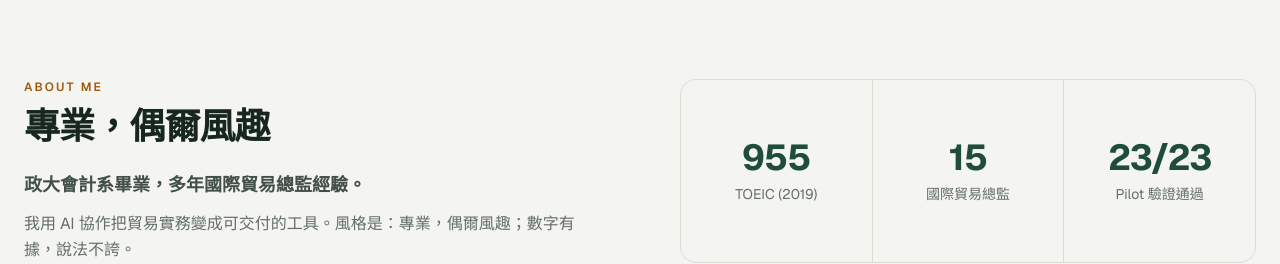
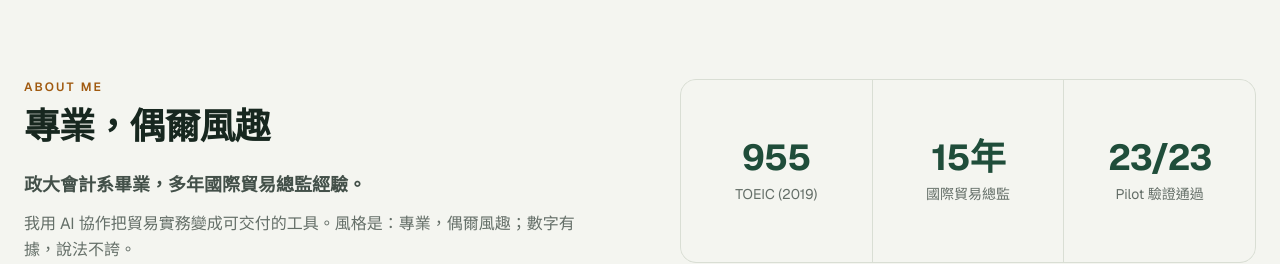
Before and after one commit to apchen1978/pauls-tradecraft, a React (Vite) app: page / in a window 1280 px wide. Shown: the part 4080-4344 px from the top of the page. Built offline with nearby package versions, Linux system fonts and the light colour scheme.

Commit message:
content: add year unit to about stat (15年 / 15 years)

```diff
--- a/src/i18n.jsx
+++ b/src/i18n.jsx
@@ -49,7 +49,7 @@ const dict = {
       body: "我用 AI 協作把貿易實務變成可交付的工具。風格是：專業，偶爾風趣；數字有據，說法不誇。",
       stats: [
         { value: "955", label: "TOEIC (2019)" },
-        { value: "15", label: "國際貿易總監" },
+        { value: "15年", label: "國際貿易總監" },
         { value: "23/23", label: "Pilot 驗證通過" },
       ],
     },
@@ -113,7 +113,7 @@ const dict = {
       body: "I use AI collaboration to turn trade practice into shippable tools. Style: professional, occasionally witty; numbers with receipts, claims without fluff.",
       stats: [
         { value: "955", label: "TOEIC (2019)" },
-        { value: "15", label: "Trade director" },
+        { value: "15 years", label: "Trade director" },
         { value: "23/23", label: "Pilot checks passed" },
       ],
     },
```
